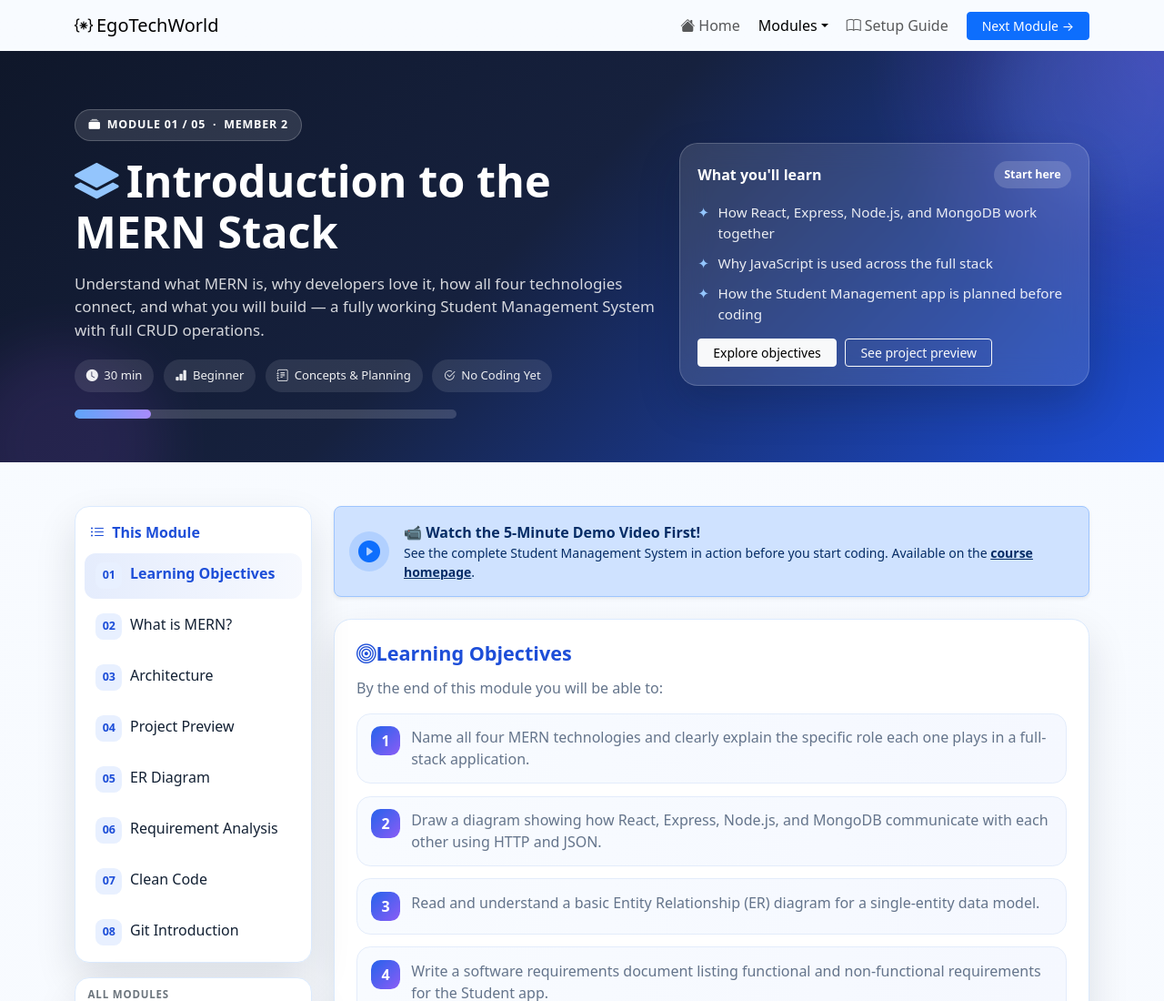
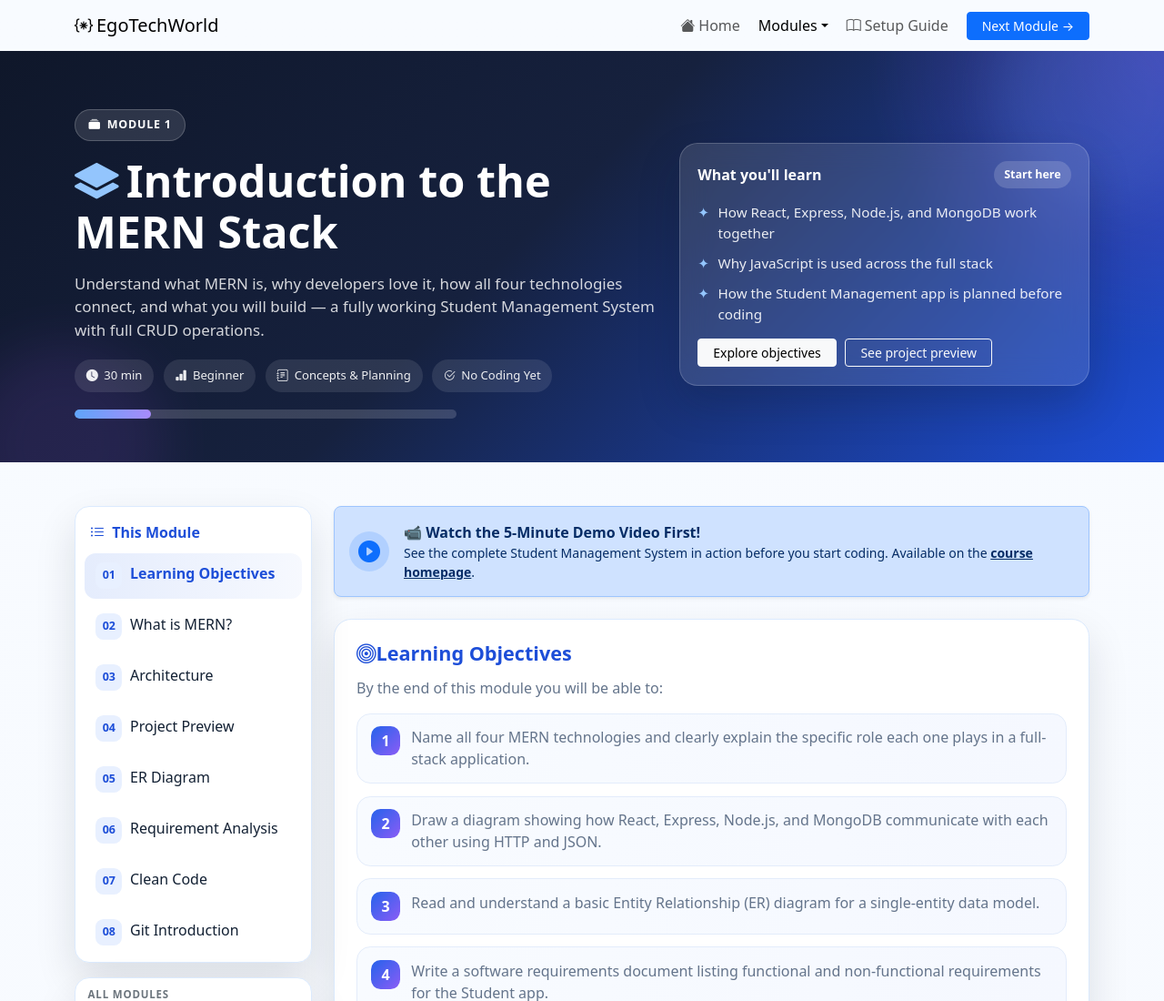
Before and after one commit to AVISHKA200332/egotech-mern-crud-course, a website: page module1.html in a window 1280 px wide. Shown: the top 1100 px of the page at 91% size. Drawn offline with nearby package versions, Linux system fonts and the light colour scheme.

Commit message:
update module 1

```diff
--- a/module1.html
+++ b/module1.html
@@ -51,7 +51,7 @@
   <div class="container">
     <div class="row g-4 align-items-center">
       <div class="col-lg-7">
-        <div class="module-badge"><i class="bi bi-collection-fill"></i> Module 01 / 05 &nbsp;·&nbsp; Member 2</div>
+        <div class="module-badge"><i class="bi bi-collection-fill"></i> Module 1</div>
         <h1><i class="bi bi-layers-fill me-2" style="color:#93c5fd;"></i>Introduction to the MERN Stack</h1>
         <p class="lead">Understand what MERN is, why developers love it, how all four technologies connect, and what you will build — a fully working Student Management System with full CRUD operations.</p>
         <div class="module-meta">
```
